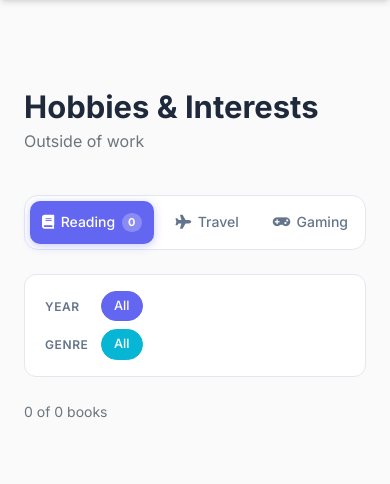
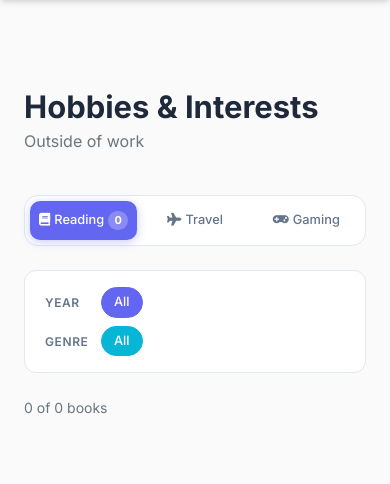
Before and after one commit to marksmith1994/MyPortfolio, an ASP.NET Core app: page /hobbies in a window 390 px wide. Shown: the part 59-543 px from the top of the page. Run offline with ASP.NET Core 8, Linux system fonts and the light colour scheme; data that the repository does not hold is empty; some libraries are stand-ins or nearby versions.

Commit message:
Fix tab switcher overflow on small mobile screens
Reduce padding and font size below 480px so all three tabs fit without
overflowing the viewport.

https://claude.ai/code/session_01Qj49iUs6QNA2MQcCVP5cFN

```diff
--- a/wwwroot/css/hobbies.css
+++ b/wwwroot/css/hobbies.css
@@ -54,6 +54,15 @@
 .tab-btn:not(.active) .tab-pill {
     background: var(--primary);
     color: #fff;
+}
+
+@media (max-width: 480px) {
+    .tab-btn {
+        padding: 0.6rem 0.5rem;
+        gap: 0.25rem;
+        font-size: 0.8rem;
+    }
+    .tab-label { font-size: 0.8rem; }
 }
 
 /* ── Filters ─────────────────────────────── */
```
